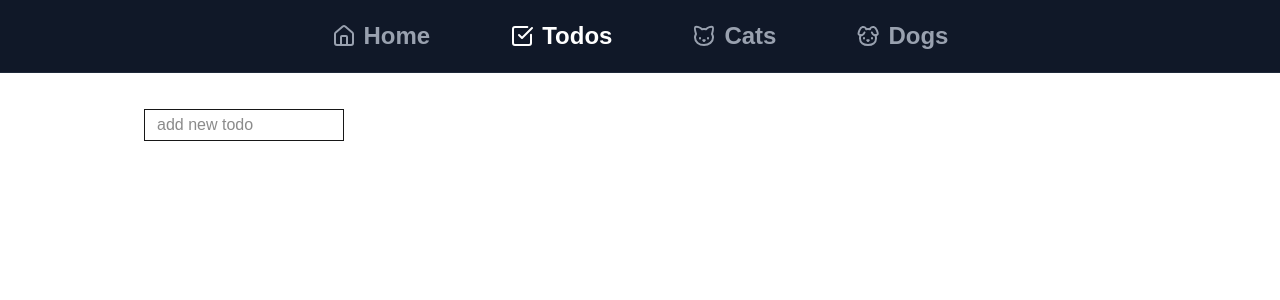
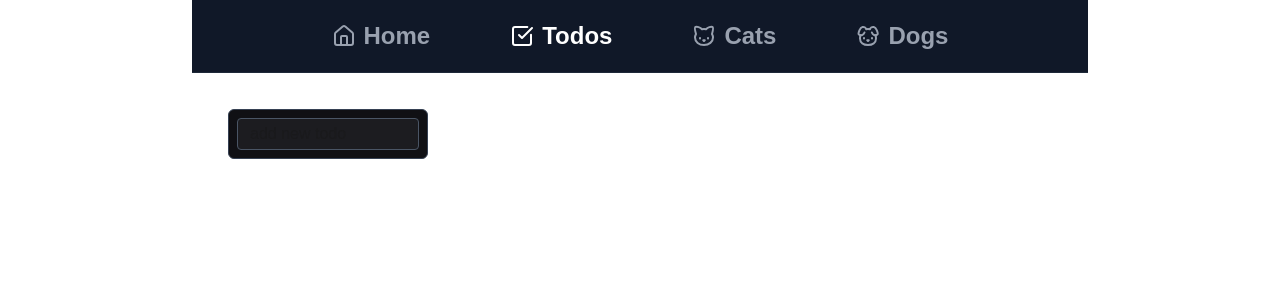
Before and after one commit to mr-mph/recursive-todos, a Next.js app: page /todos in a window 1280 px wide. Shown: the top 300 px of the page. Built offline with nearby package versions, Linux system fonts and the light colour scheme.

Commit message:
add ability to delete todos, add much better styling to the todolist app

```diff
--- a/src/app/components/Column.tsx
+++ b/src/app/components/Column.tsx
@@ -16,6 +16,7 @@ export default function Column({
 }: ColumnProps) {
   const handleSubmit = (e: FormEvent<HTMLFormElement>) => {
     e.preventDefault();
+    if (e.currentTarget.text.value === "") return;
     const text = e.currentTarget.text.value;
     e.currentTarget.text.value = "";
     const parentid = parentTodo?.id || "root";
@@ -24,7 +25,9 @@ export default function Column({
 
   return (
     <div
-      className={"flex flex-col gap-4 shrink-0"}
+      className={
+        "flex flex-col gap-4 shrink-0 border-1 rounded-md p-2 bg-[#101014] border-gray-700"
+      }
       style={{ width: `${width}px` }}
     >
       {children}
@@ -32,7 +35,7 @@ export default function Column({
         <input
           name="text"
           placeholder="add new todo"
-          className="flex border-1 h-8 px-3 hover:border-white w-full"
+          className="bg-[#1c1c20] focus:outline-none focus:border-blue-200 flex border-1 rounded-sm h-8 px-3 hover:bg-gray-800 w-full border-gray-600"
         ></input>
       </form>
     </div>
--- a/src/app/components/Todo.tsx
+++ b/src/app/components/Todo.tsx
@@ -1,4 +1,5 @@
 "use client";
+import { Trash2 } from "lucide-react";
 import { ChangeEvent, FocusEvent, KeyboardEvent } from "react";
 
 interface TodoProps {
@@ -42,23 +43,27 @@ export default function Todo({
 
   return (
     <div
-      className={`flex border-1 hover:bg-gray-800 ${
-        selected ? "border-green-400" : "border-red-400"
+      className={`bg-[#1c1c20] items-center flex border-1 rounded-sm  hover:bg-gray-800 ${
+        selected ? "border-blue-400" : "border-gray-600"
       }`}
     >
       <input
-        className="mx-3"
+        className="mx-3 w-5 h-5 flex-shrink-0 "
         type="checkbox"
         onChange={handleCheck}
         checked={completed}
       />
       <input
-        className="border-1 w-full"
+        className="focus:outline-none focus:border-blue-200 border-1 w-full rounded-sm border-gray-700 m-0.5 px-1 py-0.5 hover:bg-gray-600"
         onClick={handleClick}
         defaultValue={text}
         onKeyDown={detectEnter}
         onBlur={onUnfocus}
       />
+      <Trash2
+        className="w-8 h-8 m-1 px-1 border-1 rounded-sm border-gray-700 flex-shrink-0 hover:bg-gray-600 active:bg-gray-500"
+        onClick={() => onEdited(id, completed, "")}
+      />
     </div>
   );
 }
--- a/src/app/layout.tsx
+++ b/src/app/layout.tsx
@@ -25,10 +25,12 @@ export default function RootLayout({
   return (
     <html lang="en">
       <body
-        className={`${geistSans.variable} ${geistMono.variable} antialiased`}
+        className={`lg:mx-[15%] lg:bg-gray-200 ${geistSans.variable} ${geistMono.variable} antialiased`}
       >
-        <NavBar />
-        <div className="mx-[10%]  my-5">{children}</div>
+        <div>
+          <NavBar />
+          <div className="mx-5 my-5">{children}</div>
+        </div>
       </body>
     </html>
   );
--- a/src/app/todos/page.tsx
+++ b/src/app/todos/page.tsx
@@ -45,7 +45,7 @@ const deleteTodoById = (todos: TodoItem[], id: string): TodoItem[] => {
 
 export default function Todos() {
   const defaultWidth = 200;
-  const minWidth = 100;
+  const minWidth = 150;
 
   const [todos, setTodos] = useState<TodoItem[]>([]);
   const [selectedPath, setSelectedPath] = useState<string[]>([]);
```
